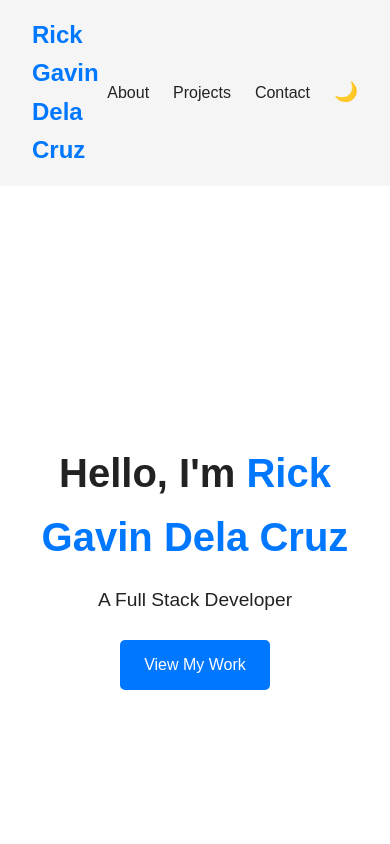
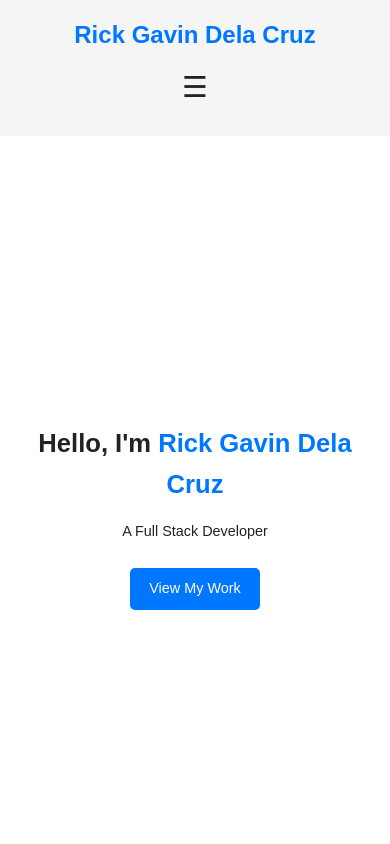
Before and after one commit to Xvareon/PortfolioV3, a plain HTML site: page index.html in a window 390 px wide. Shown: the top 844 px of the page. Drawn offline with Linux system fonts and the light colour scheme.

Commit message:
style: Added responsiveness, fixed code formatting, and added hamburger for mobile users

```diff
--- a/index.html
+++ b/index.html
@@ -10,7 +10,8 @@
     <header>
         <nav class="navbar">
             <h1 class="logo">Rick Gavin Dela Cruz</h1>
-      <ul class="nav-links">
+            <button class="hamburger" id="hamburger">☰</button>
+            <ul class="nav-links" id="nav-links">
             <li><a href="#about">About</a></li>
             <li><a href="#projects">Projects</a></li>
             <li><a href="#contact">Contact</a></li>
--- a/index.js
+++ b/index.js
@@ -20,3 +20,11 @@ toggleBtn.addEventListener("click", () => {
         toggleBtn.textContent = "🌙";
     }
 });
+
+// Hamburger toggle
+const hamburger = document.getElementById("hamburger");
+const navLinks = document.getElementById("nav-links");
+
+hamburger.addEventListener("click", () => {
+    navLinks.classList.toggle("show");
+});
--- a/style.css
+++ b/style.css
@@ -169,3 +169,108 @@ footer {
     background: var(--card-bg);
     margin-top: 2rem;
 }
+
+/* ========== Hamburger Menu ========== */
+.hamburger {
+    display: none;
+    font-size: 1.8rem;
+    background: none;
+    border: none;
+    cursor: pointer;
+    color: var(--text);
+}
+
+/* Mobile menu hidden by default */
+.nav-links {
+    transition: max-height 0.3s ease-out;
+}
+
+/* ========== Responsive Design ========== */
+
+/* On small screens */
+@media (max-width: 768px) {
+    .hamburger {
+        display: block;
+    }
+
+    .nav-links {
+        overflow: hidden;
+        flex-direction: column;
+        align-items: flex-start;
+        max-height: 0;
+        width: 100%;
+    }
+
+    .nav-links.show {
+        max-height: 300px; /* adjust depending on link count */
+    }
+
+    .nav-links li {
+        padding: 0.5rem 0;
+    }
+}
+
+/* Tablets (max width 768px) */
+@media (max-width: 768px) {
+    .navbar {
+        flex-direction: column;
+        align-items: flex-start;
+        gap: 1rem;
+    }
+
+    .nav-links {
+        flex-wrap: wrap;
+        gap: 1rem;
+    }
+
+    .hero h2 {
+        font-size: 2rem;
+    }
+
+    .hero p {
+        font-size: 1rem;
+    }
+
+    section {
+        padding: 3rem 1.5rem;
+    }
+}
+
+/* Mobile (max width 480px) */
+@media (max-width: 480px) {
+    .navbar {
+        flex-direction: column;
+        align-items: center;
+    }
+
+    .nav-links {
+        flex-direction: column;
+        align-items: center;
+        gap: 0.5rem;
+    }
+
+    .hero {
+        padding: 1rem;
+    }
+
+    .hero h2 {
+        font-size: 1.6rem;
+    }
+
+    .hero p {
+        font-size: 0.9rem;
+    }
+
+    .btn {
+        padding: 0.6rem 1.2rem;
+        font-size: 0.9rem;
+    }
+
+    section h2 {
+        font-size: 1.6rem;
+    }
+
+    .project-card {
+        padding: 1rem;
+    }
+}
```
Lines whose indentation alone changed are shown as unchanged.
